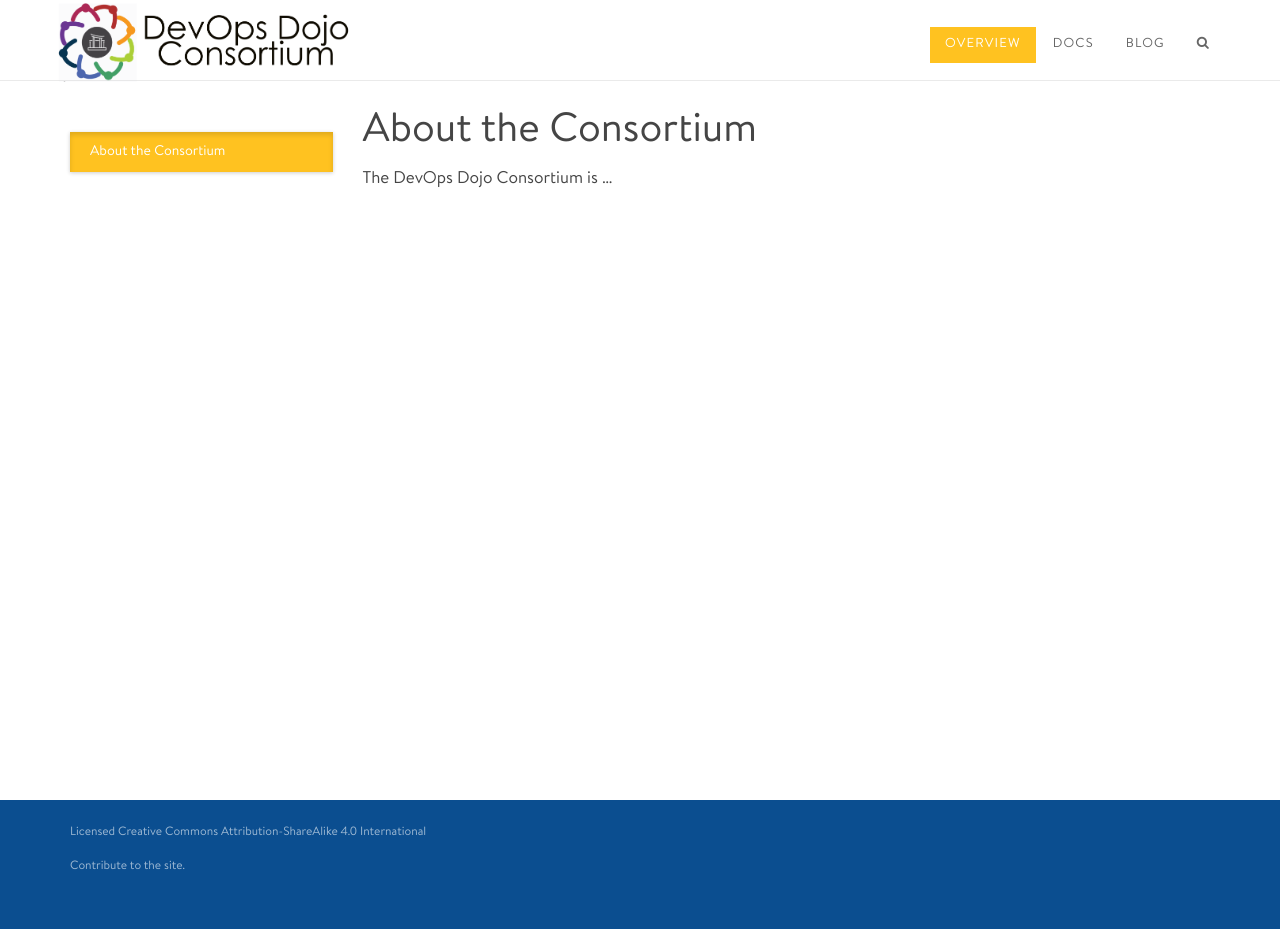
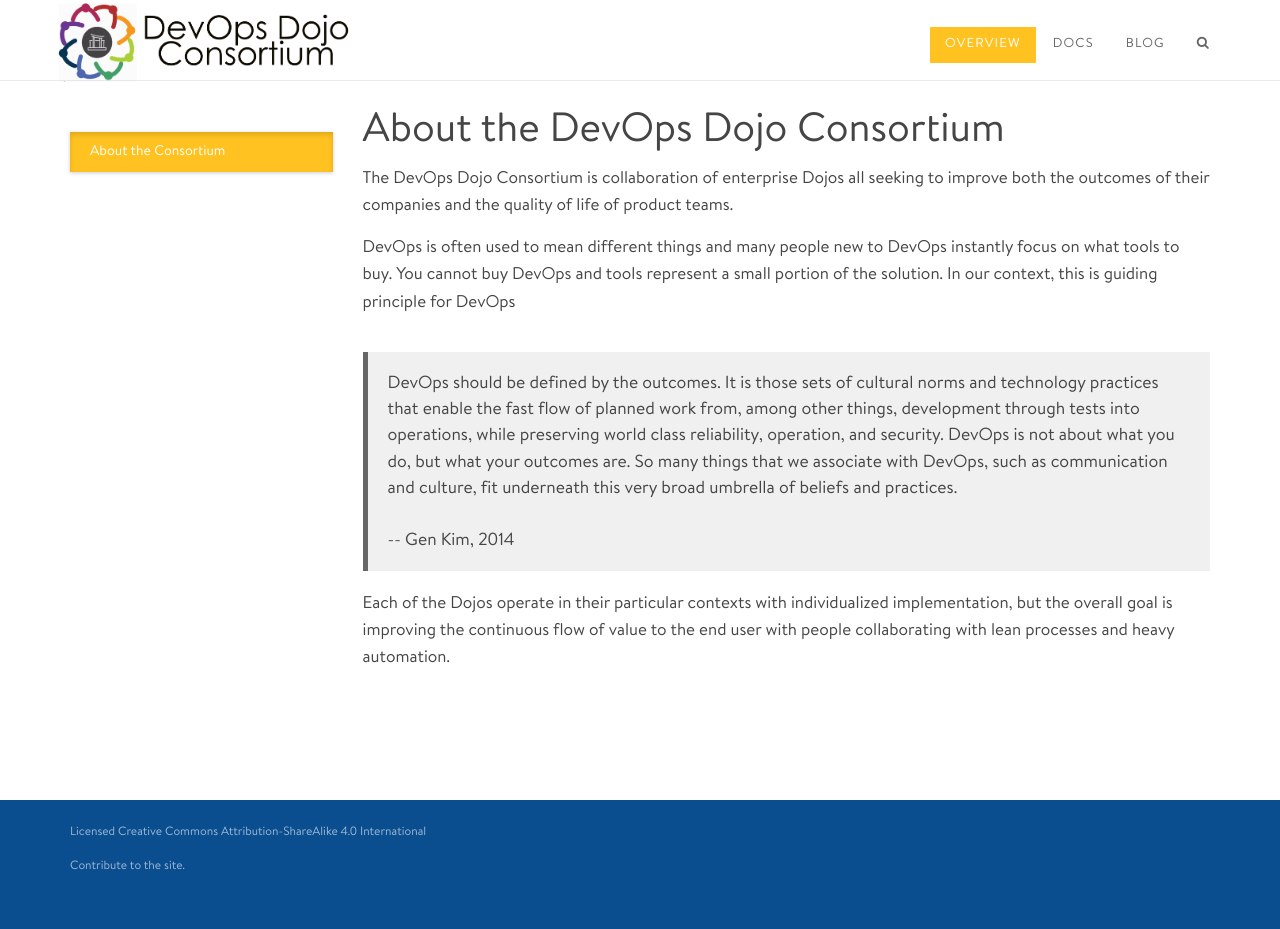
Before and after one commit to devopsdojoconsortium/devopsdojoconsortium.github.io, a Jekyll site: the page built from overview/index.md, in a window 1280 px wide. Built offline with Jekyll 4.4.1, drawn with Linux system fonts in a browser that asks for light colours; comment, search, counter and statistics services are not loaded.

Commit message:
Add a consortium description

```diff
--- a/Gemfile
+++ b/Gemfile
@@ -1,5 +1,5 @@
 source "https://rubygems.org"
-ruby "2.4.1"
+ruby ">= 2.4.1"
 
 gem "jekyll", "~>3.8.3"
 gem "minima", "~> 2.0"
--- a/overview/index.md
+++ b/overview/index.md
@@ -1,6 +1,23 @@
 ---
 layout: project
-title:  About the Consortium
+title: About the DevOps Dojo Consortium
 ---
 
-The DevOps Dojo Consortium is ...
+The DevOps Dojo Consortium is collaboration of enterprise Dojos all seeking to improve both the outcomes of their companies and the
+quality of life of product teams.
+
+DevOps is often used to mean different things and many people new to DevOps instantly focus on what tools to buy. You cannot buy
+DevOps and tools represent a small portion of the solution. In our context, this is guiding principle for DevOps
+
+<blockquote>
+DevOps should be defined by the outcomes. It is those sets of cultural norms and
+technology practices that enable the fast flow of planned work from, among other
+things, development through tests into operations, while preserving world class
+reliability, operation, and security. DevOps is not about what you do, but what
+your outcomes are. So many things that we associate with DevOps, such as
+communication and culture, fit underneath this very broad umbrella of beliefs
+and practices.<br><br>-- Gen Kim, 2014
+</blockquote>
+
+Each of the Dojos operate in their particular contexts with individualized implementation, but the overall goal is improving the
+continuous flow of value to the end user with people collaborating with lean processes and heavy automation.
```
